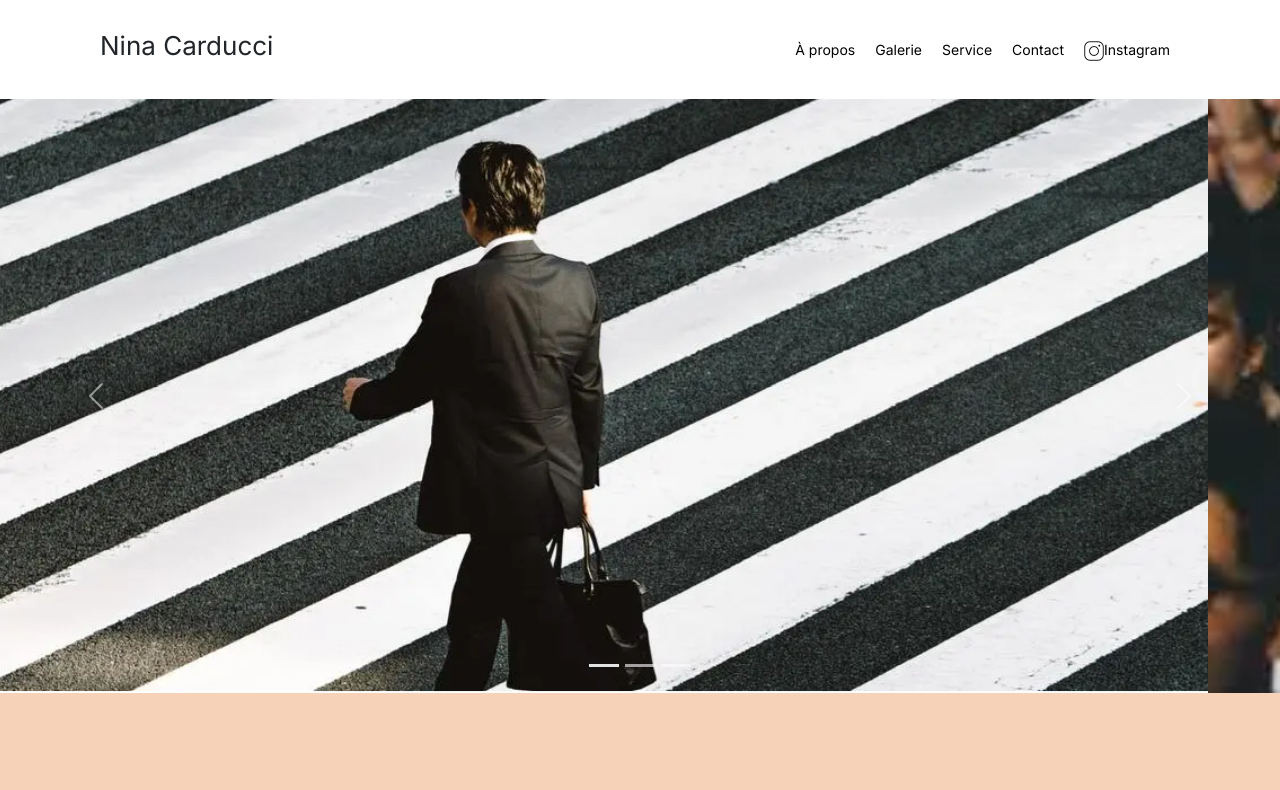
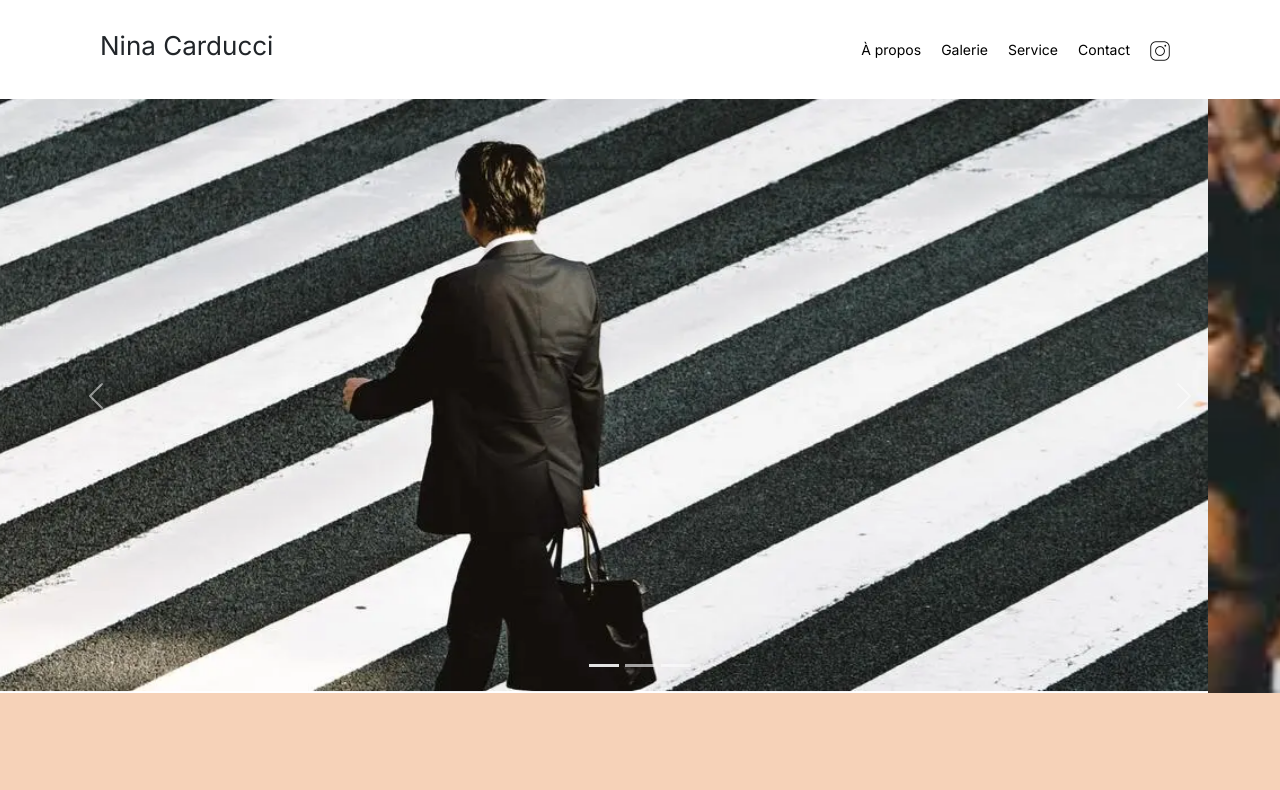
Before and after one commit to MahmoudMezzi/nina-carducci, a plain HTML site: page index.html in a window 1280 px wide. Shown: the top 790 px of the page. Drawn offline with nearby package versions, Linux system fonts and the light colour scheme.

Commit message:
last commit

```diff
--- a/index.html
+++ b/index.html
@@ -42,8 +42,6 @@
 		<meta property="og:image" content="./assets/images/nina.webp">
 
 		<link rel="preconnect stylesheet" href="./assets/bootstrap/bootstrap.min.css">
-
-
 		<link rel="preconnect stylesheet" href="./assets/style.min.css">
 
 		<link rel="preconnect" href="https://fonts.googleapis.com">
@@ -62,7 +60,7 @@
 							<li><a href="#gallery">Galerie</a></li>
 							<li><a href="#services">Service</a></li>
 							<li><a href="#contact">Contact</a></li>
-							<li><a class="social-link" href="https://www.instagram.com/ninacarducci.photo/?hl=fr" target="_blank"><img src="assets/images/instagram.png" aria-label="Lien vers Instagram" alt="Lien-Instagram">Instagram</a></li>
+							<li><a class="social-link" href="https://www.instagram.com/ninacarducci.photo/?hl=fr" target="_blank"><img src="assets/images/instagram.png" aria-label="Lien vers Instagram" alt="Lien-Instagram"></a></li>
 						</ul>
 					</nav>
 				</div>
```
